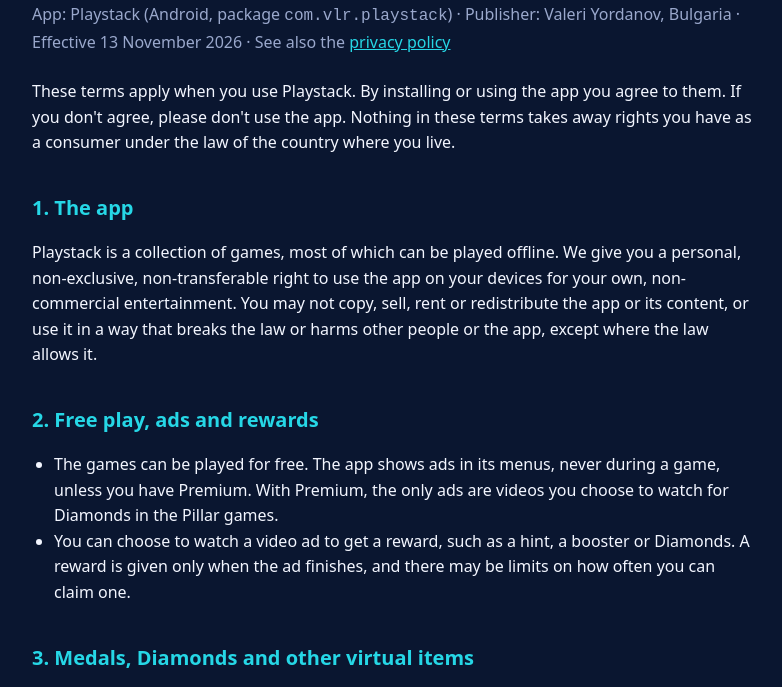
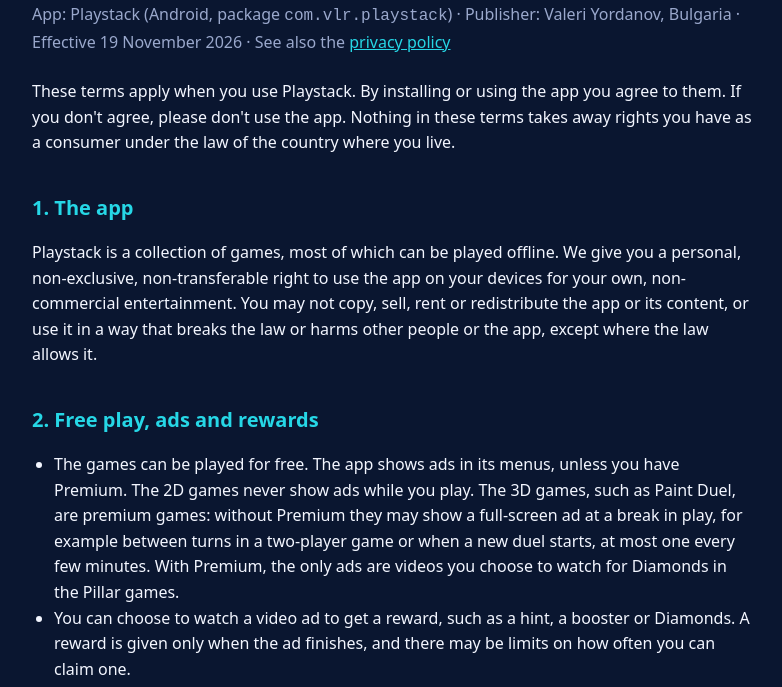
Before and after one commit to ValeriGYordanov/PlaystackWeb, a plain HTML site: page pages/terms/index.html in a window 1280 px wide. Shown: the part 72-759 px from the top of the page, without its empty margins (248-1030 px from the left). Drawn offline with Linux system fonts and the light colour scheme.

Commit message:
Revise terms of use for Playstack app
Updated the effective date and clarified ad display conditions in terms of use.

```diff
--- a/pages/terms/index.html
+++ b/pages/terms/index.html
@@ -38,7 +38,7 @@
 <body>
 <main>
   <h1>Playstack terms of use</h1>
-  <p class="meta">App: Playstack (Android, package <code>com.vlr.playstack</code>) · Publisher: Valeri Yordanov, Bulgaria · Effective 13 November 2026 · See also the <a href="../privacy/">privacy policy</a></p>
+  <p class="meta">App: Playstack (Android, package <code>com.vlr.playstack</code>) · Publisher: Valeri Yordanov, Bulgaria · Effective 19 November 2026 · See also the <a href="../privacy/">privacy policy</a></p>
 
   <p>These terms apply when you use Playstack. By installing or using the app you agree to them. If you don't agree, please don't use the app. Nothing in these terms takes away rights you have as a consumer under the law of the country where you live.</p>
 
@@ -47,7 +47,7 @@
 
   <h2>2. Free play, ads and rewards</h2>
   <ul>
-    <li>The games can be played for free. The app shows ads in its menus, never during a game, unless you have Premium. With Premium, the only ads are videos you choose to watch for Diamonds in the Pillar games.</li>
+    <li>The games can be played for free. The app shows ads in its menus, unless you have Premium. The 2D games never show ads while you play. The 3D games, such as Paint Duel, are premium games: without Premium they may show a full-screen ad at a break in play, for example between turns in a two-player game or when a new duel starts, at most one every few minutes. With Premium, the only ads are videos you choose to watch for Diamonds in the Pillar games.</li>
     <li>You can choose to watch a video ad to get a reward, such as a hint, a booster or Diamonds. A reward is given only when the ad finishes, and there may be limits on how often you can claim one.</li>
   </ul>
 
```
